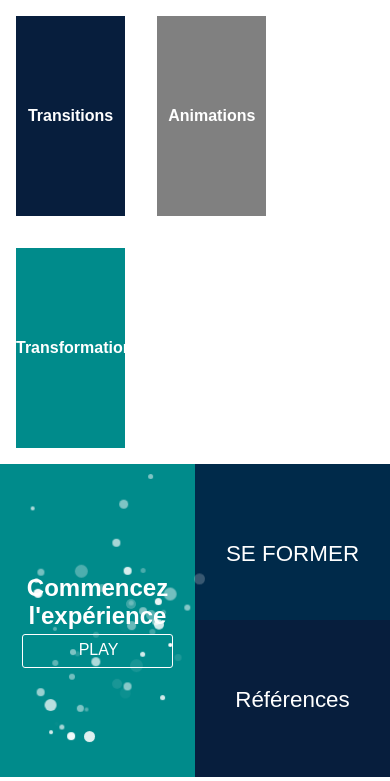
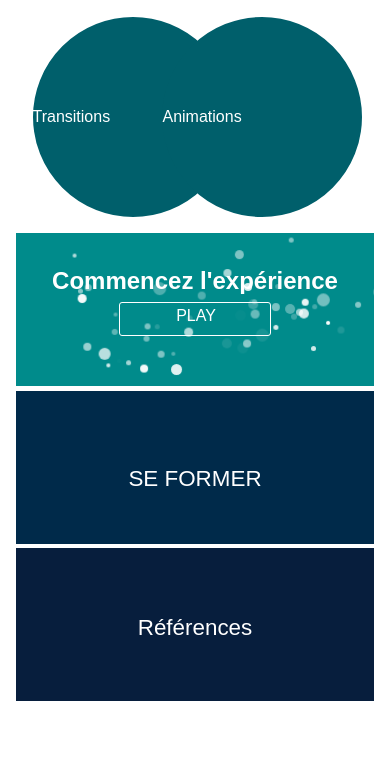
Before and after one commit to Dahmso/animustransismus, a PHP site: page / in a window 390 px wide. Shown: the part 123-904 px from the top of the page. After the commit the page ends 824 px from the top, so only its background shows below. Run offline with PHP 8.4, Linux system fonts and the light colour scheme; some libraries are stand-ins or nearby versions; some web fonts are replaced.

Commit message:
index reglage

```diff
--- a/page-accueil.php
+++ b/page-accueil.php
@@ -15,7 +15,7 @@
 		     </a>
 		</div>
 
-	   <div class="section_circle">
+	   <div class="section_circle" id="transfo">
 		    <a href="transformation/" class="box_circle">
 		     	<div class="circle" id="color3"></div>
 		     	<span>Transformations</span>
--- a/style.css
+++ b/style.css
@@ -53,6 +53,7 @@ body {
   position: relative;
   display: flex;
   height: 100%;
+  width: 50%;
 }
 
 
@@ -147,7 +148,7 @@ overflow: hidden;
 
 .atelier {
   margin: auto;
-  margin-top: 11vh;
+  margin-top: 14vh;
 }
 
 .atelier h2 {
@@ -225,7 +226,6 @@ overflow: hidden;
   float: left;
 
 }
-
 .tutoriel {
   width: 100%;
   height: 50%;
@@ -344,43 +344,50 @@ footer {
     .page {
       width: 100%;
     }
-    .section_circle {
-      width: 28%;
-      margin: 1em;
+    .section {
+      overflow: visible;
+      padding: 1em;
     }
-    .box_circle {
-      width: auto;
+    .section_left {
+      height: 50%;
+      margin-bottom: 0.3em;
+    }
+    .section_left, .section_right {
+      width: 100%;
+    }
+    .section_right {
+      height: 100%;
+    }
+    .tutoriel, .reference {
+      height: 50%;
+    }
+    .tutoriel {
+      margin-bottom: 0.3em;
     }
     footer {
       display: none;
     }
-    .circle {
-      border-radius: 0;
-      border-width: 0;
-      border-style: solid;
-      width: 100%;
-      background-color: red;
-      height: 100%;
+    #transfo {
+      display: none;
     }
-    .box_circle {
-      font-size: 1rem;
-      font-weight: bold;
+    .atelier a::before {
+      top: 0.5vh;
     }
     .atelier h2 {
       margin-top: 0;
       font-size: 1.5rem;
     }
     .atelier {
-      margin-top: 13vh;
+      margin-top: 4vh;
     }
     .section {
-      height: 37vh;
+      height: 40vh;
     }
 
     .row_circle {
       padding: 0;
       width: 100%;
-      height: none;
+      height: auto;
       background-image: none;
     }
     #color1 {
```
